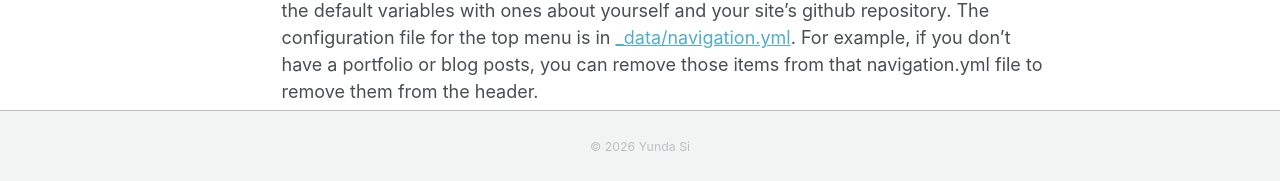
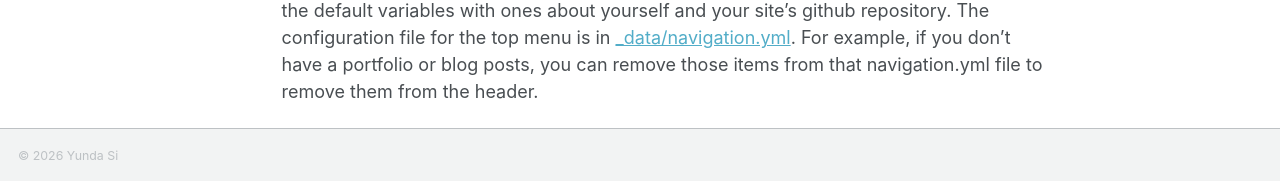
Before and after one commit to yunda-si/yunda-si.github.io, a Jekyll site: the page built from _pages/about.md, in a window 1280 px wide and 1400 px high, scrolled down 566 px. Shown: the part 1216-1397 px from the top of the window. Built offline with Jekyll 4.4.1, drawn with Linux system fonts in a browser that asks for light colours; a style sheet for code colours, icons or effects is not loaded.

Commit message:
Update _footer.scss

```diff
--- a/_sass/layout/_footer.scss
+++ b/_sass/layout/_footer.scss
@@ -102,19 +102,3 @@
     }
   }
 }
-
-
-.page__footer {
-  text-align: center;
-  padding-top: 0.5em;
-  padding-bottom: 0.5em;
-}
-
-.page__footer footer {
-  text-align: center;
-}
-
-.page__footer-copyright {
-  text-align: center;
-  margin: 0;
-}
```
